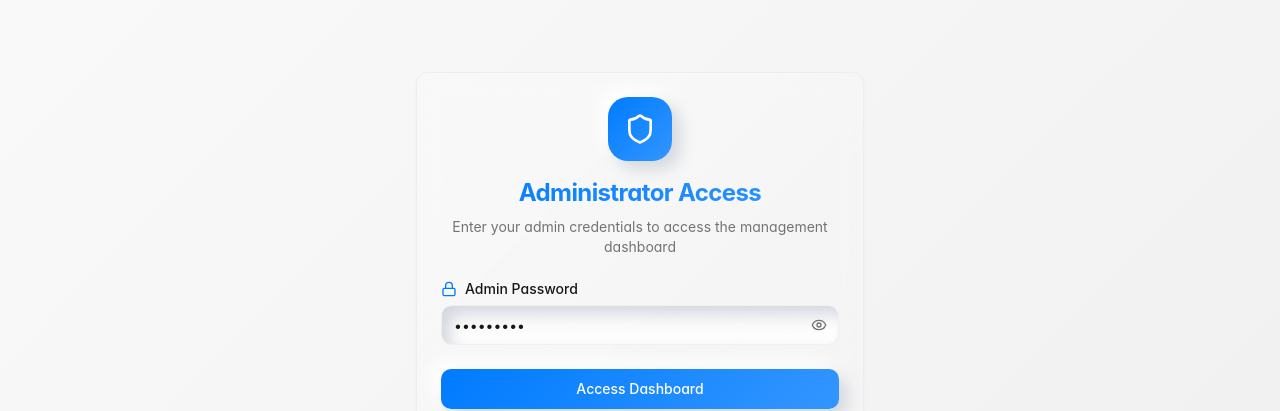
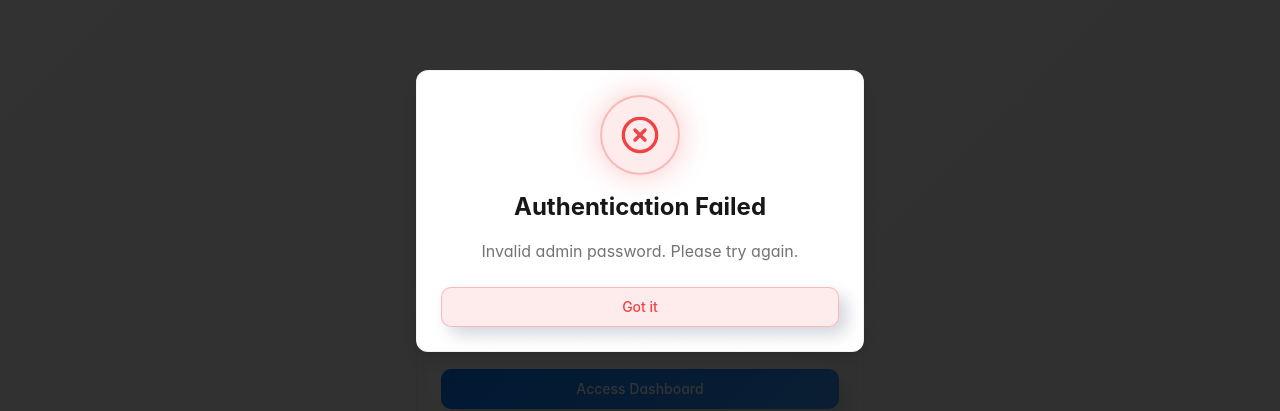
Before and after one commit to EmmahOwens/book-hive, a React (Vite) app: page /admin/login in a window 1280 px wide. Both pictures are taken after typing "Sample123" into the empty fields and a click on the button "Access Dashboard". Shown: the part 189-600 px from the top of the page. Built offline with nearby package versions, Linux system fonts and the light colour scheme; no server answers; a web font is replaced by a local one.

Commit message:
feat: Add notification dialog boxes

```diff
--- a/src/App.tsx
+++ b/src/App.tsx
@@ -3,6 +3,8 @@ import { Toaster as Sonner } from "@/components/ui/sonner";
 import { TooltipProvider } from "@/components/ui/tooltip";
 import { QueryClient, QueryClientProvider } from "@tanstack/react-query";
 import { BrowserRouter, Routes, Route, Navigate } from "react-router-dom";
+import { NotificationProvider } from "@/hooks/useNotification";
+import { NotificationDialog } from "@/components/NotificationDialog";
 import Index from "./pages/Index";
 import ClientPortal from "./pages/ClientPortal";
 import AdminLogin from "./pages/AdminLogin";
@@ -20,9 +22,11 @@ const queryClient = new QueryClient();
 const App = () => {
   return (
     <QueryClientProvider client={queryClient}>
+      <NotificationProvider>
         <TooltipProvider>
           <Toaster />
           <Sonner />
+          <NotificationDialog />
           <BrowserRouter>
             <Routes>
               <Route path="/" element={<Navigate to="/client" replace />} />
@@ -43,6 +47,7 @@ const App = () => {
             </Routes>
           </BrowserRouter>
         </TooltipProvider>
+      </NotificationProvider>
     </QueryClientProvider>
   );
 };
--- a/src/components/BorrowModal.tsx
+++ b/src/components/BorrowModal.tsx
@@ -31,7 +31,7 @@ import {
   SelectTrigger,
   SelectValue,
 } from "@/components/ui/select";
-import { toast } from "@/hooks/use-toast";
+import { useNotification } from "@/hooks/useNotification";
 
 const borrowFormSchema = z.object({
   requesterName: z.string().min(2, "Name must be at least 2 characters"),
@@ -80,6 +80,7 @@ const PICKUP_LOCATIONS = [
 
 export function BorrowModal({ isOpen, onClose, book, onSubmit }: BorrowModalProps) {
   const [isSubmitting, setIsSubmitting] = useState(false);
+  const { showNotification } = useNotification();
 
   const form = useForm<BorrowFormData>({
     resolver: zodResolver(borrowFormSchema),
@@ -103,18 +104,19 @@ export function BorrowModal({ isOpen, onClose, book, onSubmit }: BorrowModalProp
     setIsSubmitting(true);
     try {
       await onSubmit({ ...data, bookId: book.id });
-      toast({
-        title: "Request Submitted",
-        description: "Your borrow request has been submitted successfully. You'll receive an email confirmation shortly.",
-      });
+      showNotification(
+        'success',
+        'Request Submitted Successfully!',
+        'Your borrow request has been submitted. You will receive an email confirmation shortly with further details.'
+      );
       onClose();
       form.reset();
     } catch (error) {
-      toast({
-        title: "Error",
-        description: "Failed to submit borrow request. Please try again.",
-        variant: "destructive",
-      });
+      showNotification(
+        'error',
+        'Submission Failed',
+        'Failed to submit your borrow request. Please try again or contact support.'
+      );
     } finally {
       setIsSubmitting(false);
     }
--- /dev/null
+++ b/src/components/NotificationDialog.tsx
@@ -0,0 +1,98 @@
+import { CheckCircle2, XCircle, AlertTriangle, Info } from "lucide-react";
+import {
+  AlertDialog,
+  AlertDialogAction,
+  AlertDialogContent,
+  AlertDialogDescription,
+  AlertDialogFooter,
+  AlertDialogHeader,
+  AlertDialogTitle,
+} from "@/components/ui/alert-dialog";
+import { useNotification } from "@/hooks/useNotification";
+import { motion } from "framer-motion";
+
+const iconMap = {
+  success: CheckCircle2,
+  error: XCircle,
+  warning: AlertTriangle,
+  info: Info,
+};
+
+const colorMap = {
+  success: {
+    bg: "bg-success/10",
+    text: "text-success",
+    border: "border-success/30",
+    glow: "shadow-[0_0_30px_rgba(34,197,94,0.3)]",
+  },
+  error: {
+    bg: "bg-destructive/10",
+    text: "text-destructive",
+    border: "border-destructive/30",
+    glow: "shadow-[0_0_30px_rgba(239,68,68,0.3)]",
+  },
+  warning: {
+    bg: "bg-warning/10",
+    text: "text-warning",
+    border: "border-warning/30",
+    glow: "shadow-[0_0_30px_rgba(251,191,36,0.3)]",
+  },
+  info: {
+    bg: "bg-info/10",
+    text: "text-info",
+    border: "border-info/30",
+    glow: "shadow-[0_0_30px_rgba(59,130,246,0.3)]",
+  },
+};
+
+export function NotificationDialog() {
+  const { notification, hideNotification } = useNotification();
+
+  if (!notification) return null;
+
+  const Icon = iconMap[notification.type];
+  const colors = colorMap[notification.type];
+
+  return (
+    <AlertDialog open={notification.isOpen} onOpenChange={hideNotification}>
+      <AlertDialogContent className="glass backdrop-blur-xl border-border/50 max-w-md">
+        <motion.div
+          initial={{ scale: 0.95, opacity: 0 }}
+          animate={{ scale: 1, opacity: 1 }}
+          exit={{ scale: 0.95, opacity: 0 }}
+          transition={{ duration: 0.2 }}
+        >
+          <AlertDialogHeader className="space-y-4">
+            <div className="flex justify-center">
+              <motion.div
+                initial={{ scale: 0, rotate: -180 }}
+                animate={{ scale: 1, rotate: 0 }}
+                transition={{ delay: 0.1, type: "spring", stiffness: 200 }}
+                className={`w-20 h-20 rounded-full ${colors.bg} border-2 ${colors.border} ${colors.glow} flex items-center justify-center`}
+              >
+                <Icon className={`w-10 h-10 ${colors.text}`} />
+              </motion.div>
+            </div>
+
+            <AlertDialogTitle className="text-2xl text-center font-bold">
+              {notification.title}
+            </AlertDialogTitle>
+
+            <AlertDialogDescription className="text-center text-base text-muted-foreground">
+              {notification.message}
+            </AlertDialogDescription>
+          </AlertDialogHeader>
+
+          <AlertDialogFooter className="mt-6">
+            <AlertDialogAction
+              onClick={hideNotification}
+              className={`w-full ${colors.bg} ${colors.text} hover:${colors.bg} border ${colors.border} shadow-neumorphic hover:shadow-glow transition-all duration-300`}
+            >
+              Got it
+            </AlertDialogAction>
+          </AlertDialogFooter>
+        </motion.div>
+      </AlertDialogContent>
+    </AlertDialog>
+  );
+}
--- /dev/null
+++ b/src/hooks/useNotification.tsx
@@ -0,0 +1,55 @@
+import { createContext, useContext, useState, ReactNode } from 'react';
+
+export type NotificationType = 'success' | 'error' | 'warning' | 'info';
+
+interface Notification {
+  id: string;
+  type: NotificationType;
+  title: string;
+  message: string;
+  isOpen: boolean;
+}
+
+interface NotificationContextType {
+  notification: Notification | null;
+  showNotification: (type: NotificationType, title: string, message: string) => void;
+  hideNotification: () => void;
+}
+
+const NotificationContext = createContext<NotificationContextType | undefined>(undefined);
+
+export function NotificationProvider({ children }: { children: ReactNode }) {
+  const [notification, setNotification] = useState<Notification | null>(null);
+
+  const showNotification = (type: NotificationType, title: string, message: string) => {
+    const id = Math.random().toString(36).substring(7);
+    setNotification({
+      id,
+      type,
+      title,
+      message,
+      isOpen: true
+    });
+  };
+
+  const hideNotification = () => {
+    if (notification) {
+      setNotification({ ...notification, isOpen: false });
+      setTimeout(() => setNotification(null), 300);
+    }
+  };
+
+  return (
+    <NotificationContext.Provider value={{ notification, showNotification, hideNotification }}>
+      {children}
+    </NotificationContext.Provider>
+  );
+}
+
+export function useNotification() {
+  const context = useContext(NotificationContext);
+  if (context === undefined) {
+    throw new Error('useNotification must be used within a NotificationProvider');
+  }
+  return context;
+}
--- a/src/pages/AdminLogin.tsx
+++ b/src/pages/AdminLogin.tsx
@@ -10,7 +10,7 @@ import { Card, CardContent, CardDescription, CardHeader, CardTitle } from "@/com
 import { Form, FormControl, FormField, FormItem, FormLabel, FormMessage } from "@/components/ui/form";
 import { BookHiveLayout } from "@/components/BookHiveLayout";
 import { supabase } from "@/integrations/supabase/client";
-import { toast } from "@/hooks/use-toast";
+import { useNotification } from "@/hooks/useNotification";
 
 const adminLoginSchema = z.object({
   password: z.string().min(1, "Password is required"),
@@ -22,6 +22,7 @@ export default function AdminLogin() {
   const [showPassword, setShowPassword] = useState(false);
   const [isLoading, setIsLoading] = useState(false);
   const navigate = useNavigate();
+  const { showNotification } = useNotification();
 
   const form = useForm<AdminLoginData>({
     resolver: zodResolver(adminLoginSchema),
@@ -41,11 +42,11 @@ export default function AdminLogin() {
 
       if (error) {
         console.error('Admin login error:', error);
-        toast({
-          title: "Authentication Failed",
-          description: "Invalid admin password. Please try again.",
-          variant: "destructive",
-        });
+        showNotification(
+          'error',
+          'Authentication Failed',
+          'Invalid admin password. Please try again.'
+        );
         return;
       }
 
@@ -53,26 +54,27 @@ export default function AdminLogin() {
         // Store admin token in sessionStorage for this session
         sessionStorage.setItem('admin_token', result.token);
 
-        toast({
-          title: "Welcome, Administrator",
-          description: "You have been successfully authenticated.",
-        });
+        showNotification(
+          'success',
+          'Welcome, Administrator!',
+          'You have been successfully authenticated and will be redirected to the dashboard.'
+        );
 
-        navigate('/admin');
+        setTimeout(() => navigate('/admin'), 1500);
       } else {
-        toast({
-          title: "Authentication Failed",
-          description: "Invalid admin password. Please try again.",
-          variant: "destructive",
-        });
+        showNotification(
+          'error',
+          'Authentication Failed',
+          'Invalid admin password. Please try again.'
+        );
       }
     } catch (error) {
       console.error('Admin login error:', error);
-      toast({
-        title: "Error",
-        description: "An error occurred during authentication. Please try again.",
-        variant: "destructive",
-      });
+      showNotification(
+        'error',
+        'Authentication Error',
+        'An unexpected error occurred. Please try again later.'
+      );
     } finally {
       setIsLoading(false);
     }
--- a/src/pages/AdminRequests.tsx
+++ b/src/pages/AdminRequests.tsx
@@ -6,7 +6,7 @@ import { Card, CardContent, CardDescription, CardHeader, CardTitle } from "@/com
 import { Button } from "@/components/ui/button";
 import { Badge } from "@/components/ui/badge";
 import { supabase } from "@/integrations/supabase/client";
-import { toast } from "@/hooks/use-toast";
+import { useNotification } from "@/hooks/useNotification";
 import { useRealtimeSubscription } from "@/hooks/useRealtimeSubscription";
 
 interface BorrowRequest {
@@ -33,6 +33,7 @@ export default function AdminRequests() {
   const [requests, setRequests] = useState<BorrowRequest[]>([]);
   const [isLoading, setIsLoading] = useState(true);
   const navigate = useNavigate();
+  const { showNotification } = useNotification();
 
   useEffect(() => {
     // Check admin authentication
@@ -75,11 +76,11 @@ export default function AdminRequests() {
       setRequests(transformedData);
     } catch (error) {
       console.error('Error fetching requests:', error);
-      toast({
-        title: "Error",
-        description: "Failed to load borrow requests",
-        variant: "destructive",
-      });
+      showNotification(
+        'error',
+        'Loading Error',
+        'Failed to load borrow requests. Please refresh the page.'
+      );
     } finally {
       setIsLoading(false);
     }
@@ -105,18 +106,20 @@ export default function AdminRequests() {
       // Refresh requests list
       fetchRequests();
 
-      toast({
-        title: "Success",
-        description: `Request ${status} successfully`,
-        variant: "default",
-      });
+      showNotification(
+        'success',
+        `Request ${status === 'approved' ? 'Approved' : 'Rejected'}!`,
+        status === 'approved'
+          ? 'The borrow request has been approved. An email notification has been sent to the requester.'
+          : 'The borrow request has been rejected. The requester has been notified.'
+      );
     } catch (error: any) {
       console.error(`Error ${status === 'approved' ? 'approving' : 'rejecting'} request:`, error);
-      toast({
-        title: "Error",
-        description: error.message || `Failed to ${status === 'approved' ? 'approve' : 'reject'} request`,
-        variant: "destructive",
-      });
+      showNotification(
+        'error',
+        'Action Failed',
+        error.message || `Failed to ${status === 'approved' ? 'approve' : 'reject'} the request. Please try again.`
+      );
     }
   };
 
```
Lines whose indentation alone changed are shown as unchanged.
